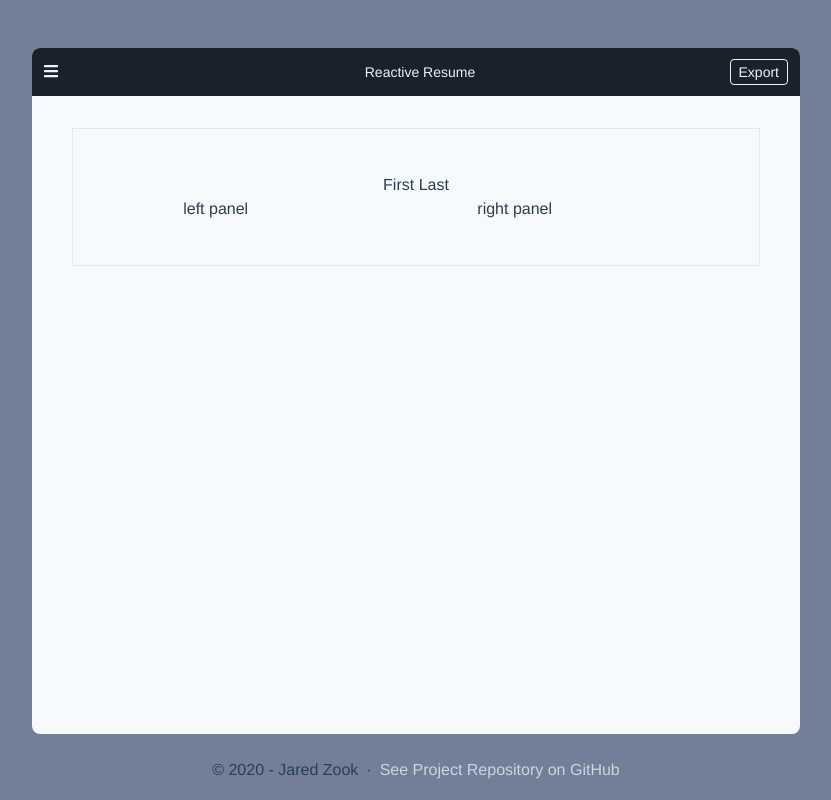
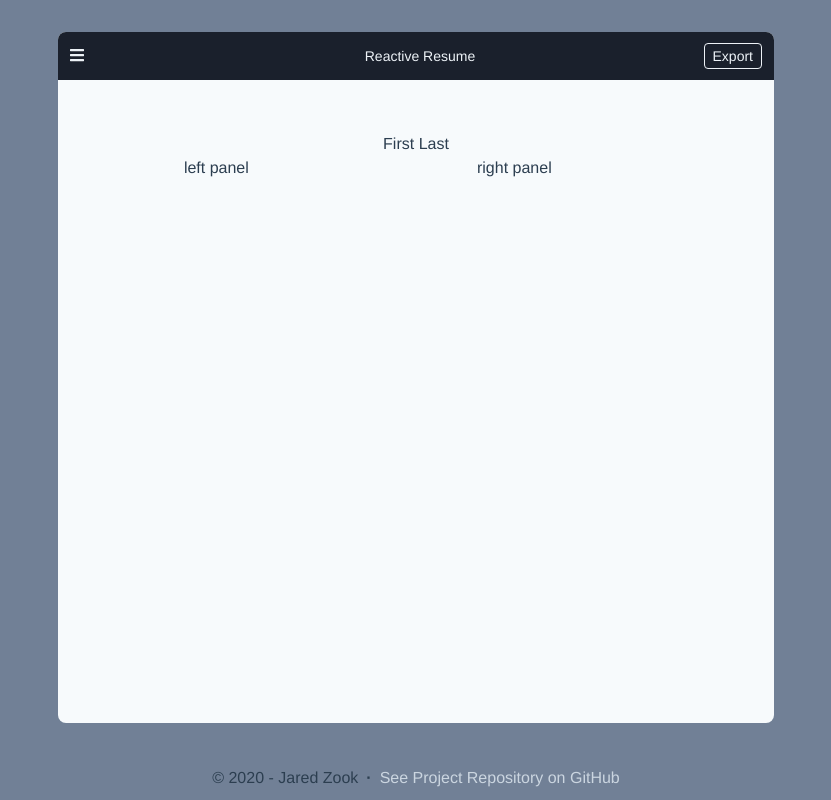
Before and after one commit to jtzook/generate-resume, a Vue app: page / in a window 1280 px wide. Shown: the whole page, without its empty margins (224-1055 px from the left). Built offline with nearby package versions, Linux system fonts and the light colour scheme.

Commit message:
style refactoring and simplification

```diff
--- a/src/App.vue
+++ b/src/App.vue
@@ -1,15 +1,16 @@
 <template>
-  <div
-    id="app"
-    class="bg-gray-600 overflow-auto"
-  >
-    <div class="body">
+  <div class="page bg-gray-600 overflow-auto">
+    <div class="content-container">
       <div class="side-column"></div>
-
-      <ContentCard class="content" />
-
+      <div
+        class="flex"
+        style="flex-basis: 780px;"
+      >
+        <ContentCard />
+      </div>
       <div class="side-column"></div>
     </div>
+
     <Footer />
   </div>
 </template>
@@ -46,7 +47,9 @@
 </script>
 
 <style>
-  #app {
+  .page {
+    display: flex;
+    flex-direction: column;
     font-family: Avenir, Helvetica, Arial, sans-serif;
     -webkit-font-smoothing: antialiased;
     -moz-osx-font-smoothing: grayscale;
@@ -58,16 +61,13 @@
 </style>
 
 <style lang="scss" scoped>
-  .body {
+  .content-container {
+    flex: 1 1 auto;
     height: calc(100% - 50px);
     display: flex;
 
     .side-column {
       flex: 1 1 5%;
     }
-
-    .content {
-      flex: 1 1 768px;
-    }
   }
 </style>
--- a/src/components/ContentCard.vue
+++ b/src/components/ContentCard.vue
@@ -1,11 +1,9 @@
 <template>
-  <div class="flex-1 max-w-3xl bg-gray-100 mx-12 mt-12 mb-4 rounded-lg overflow-auto">
+  <div class="flex flex-col flex-1 bg-gray-100 m-8 rounded-lg overflow-auto">
     <CardHeader @click="toggleResumeMode" />
-    <div class="mx-6 md:mx-10 my-6 md:my-8">
-      <div class="p-4 md:p-6 border">
-        <SingleColumnResume v-show="state.resumeMode === 'classic'" />
-        <MultiColumnResume v-show="state.resumeMode !== 'classic'" />
-      </div>
+    <div class="flex flex-col flex-1 mx-6 md:mx-10 my-6 md:my-8">
+      <SingleColumnResume v-show="state.resumeMode === 'classic'" />
+      <MultiColumnResume v-show="state.resumeMode !== 'classic'" />
     </div>
   </div>
 </template>
--- a/src/components/Footer.vue
+++ b/src/components/Footer.vue
@@ -1,7 +1,7 @@
 <template>
   <div :class="[...tailwind]">
     <span class="mr-2">© 2020 - Jared Zook</span>
-    <span class="mr-2 hidden sm:inline">&#183;</span>
+    <span class="mr-2 font-black hidden sm:inline">&#183;</span>
     <a
       class="text-gray-400 hover:text-gray-800"
       target="_blank"
@@ -16,7 +16,7 @@
       return {
         tailwind: [
           "my-2",
-          "justify-center",
+          "justify-center items-center",
           "flex flex-grow flex-shrink-0",
           "flex-col-reverse sm:flex-row",
         ],
```
